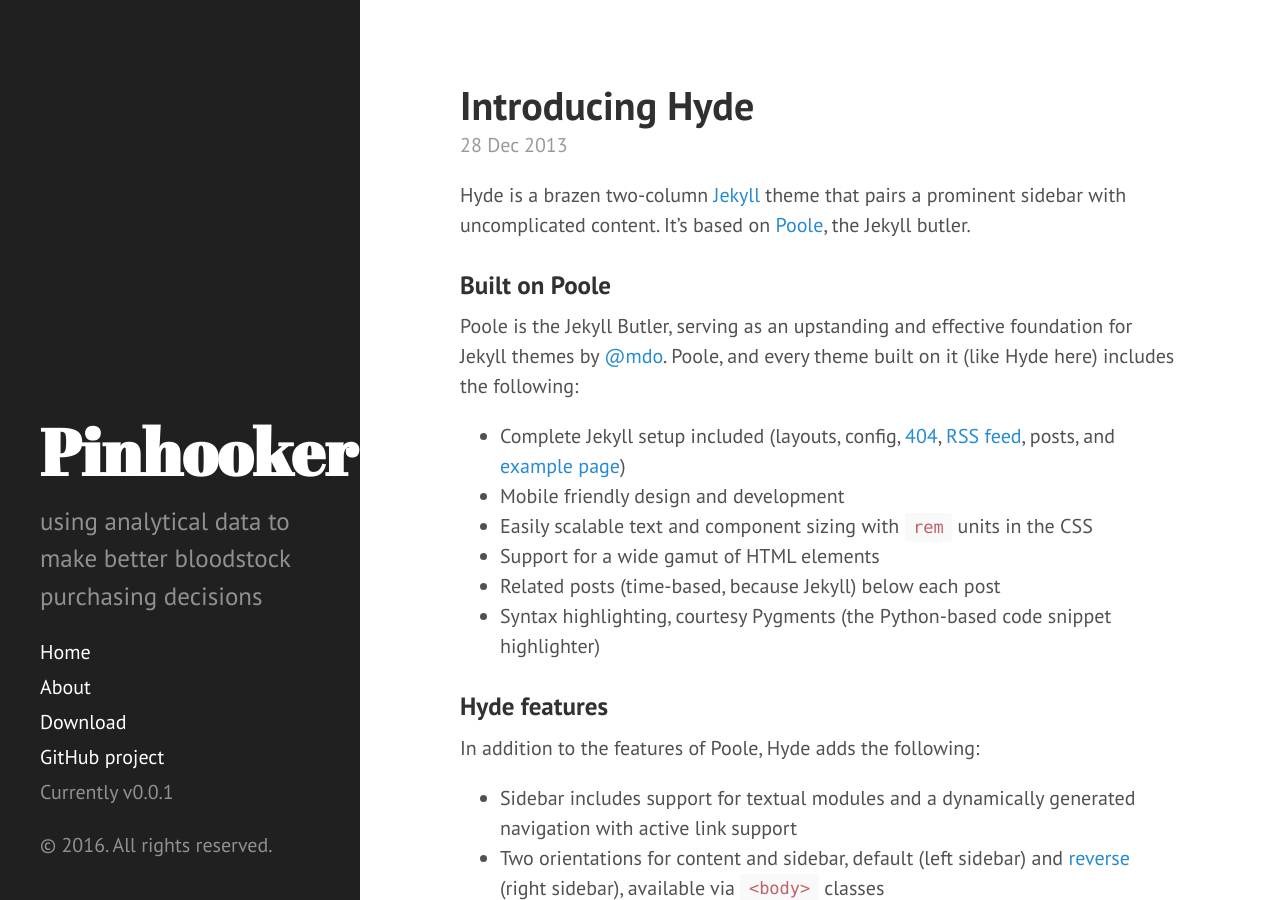
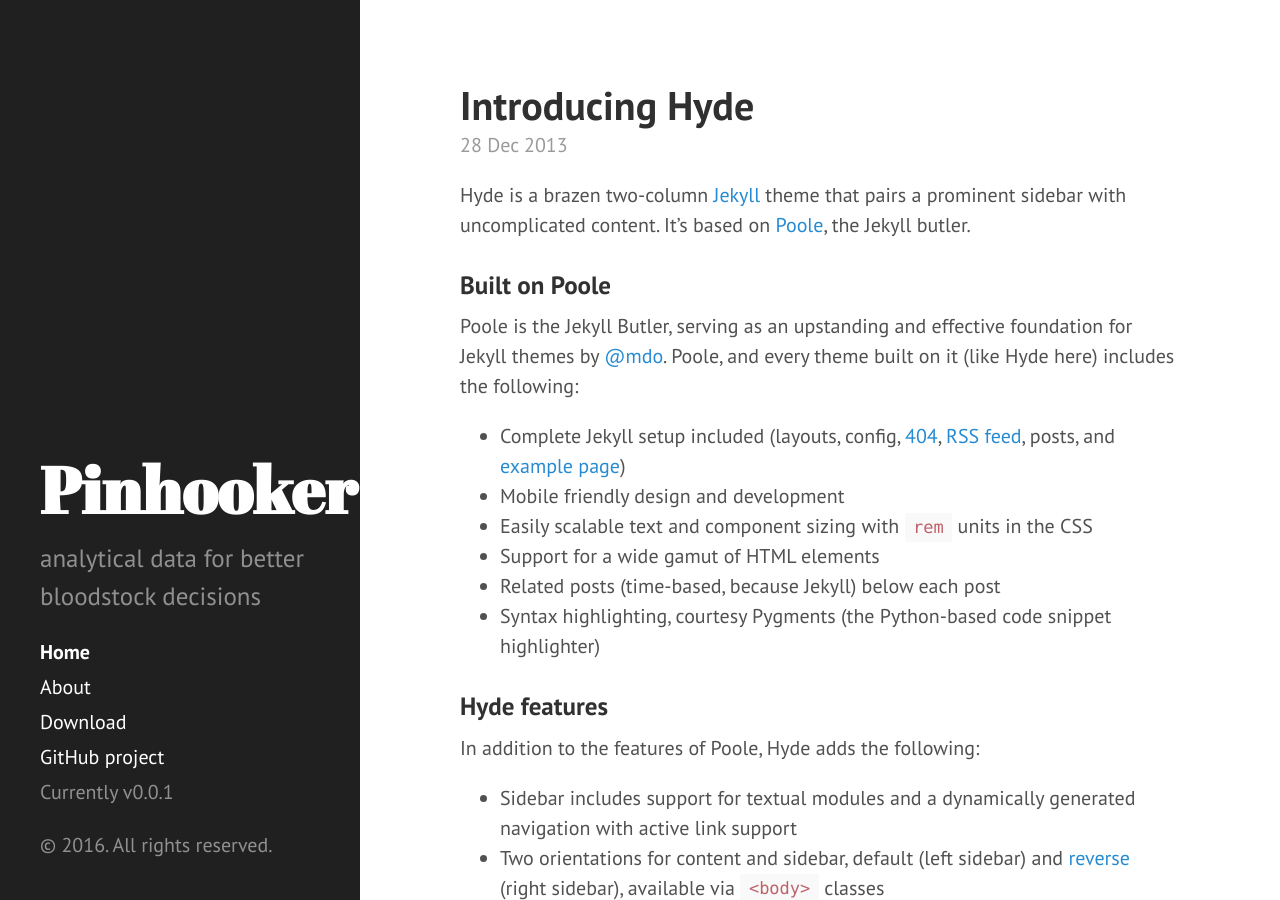
Before and after one commit to phillc73/pinhooker, a Jekyll site: the page built from index.html, in a window 1280 px wide and 900 px high. Built offline with Jekyll 4.4.1, drawn with Linux system fonts in a browser that asks for light colours; the list of posts is cut into pages by our own code.

Commit message:
Update config some more

```diff
--- a/_config.yml
+++ b/_config.yml
@@ -8,9 +8,9 @@ permalink:        pretty
 # Setup
 title:            Pinhooker
 tagline:          'bloodstock sales analysis'
-description:      'using analytical data to make better bloodstock purchasing decisions'
+description:      'analytical data for better bloodstock decisions'
 url:              http://phillc73.github.io/pinhooker/
-baseurl:          http://phillc73.github.io/pinhooker/
+baseurl:          /
 
 author:
   name:           'Phill Clarke'
```
